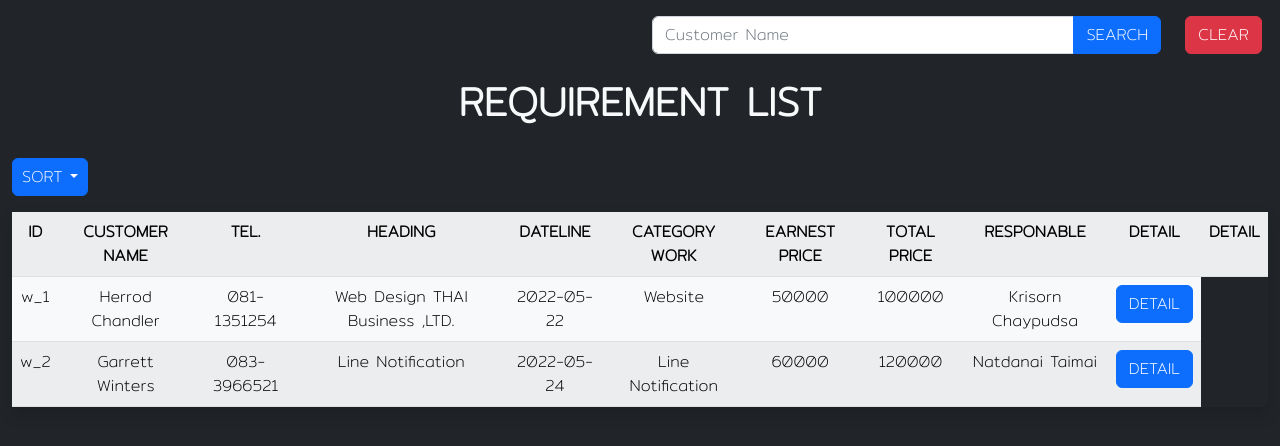
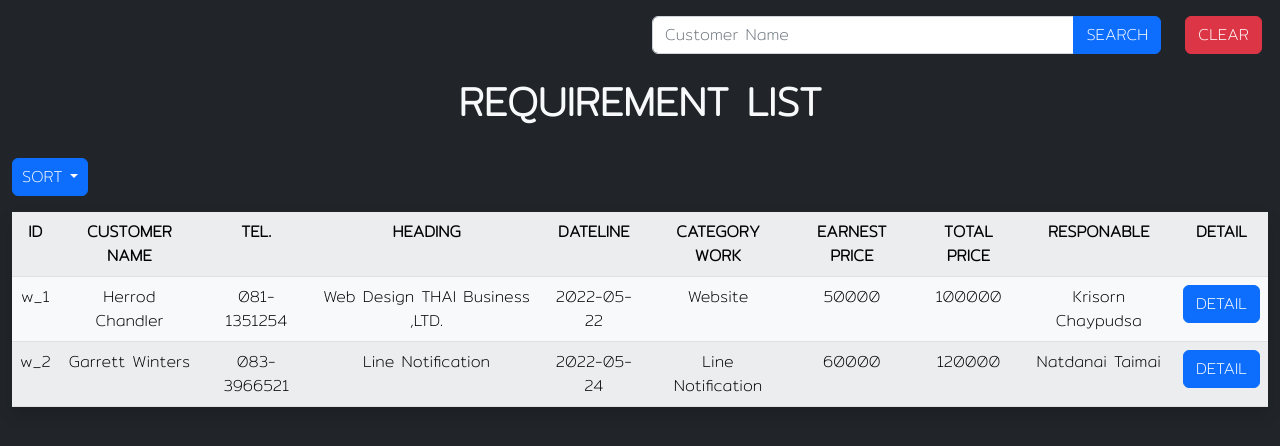
Before and after one commit to Sahasawat050143/gateWebTool, a PHP site: page /tool_organization/ in a window 1280 px wide. Shown: the part 56-502 px from the top of the page. Run offline with PHP 8.4, Linux system fonts and the light colour scheme; data comes from the database, SQL or seed files in the repository; some web fonts are replaced.

Commit message:
delete <th>Detail</> ที่เอาไว้ Test

```diff
--- a/Tool_organization/index.php
+++ b/Tool_organization/index.php
@@ -41,7 +41,6 @@
                 <th>EARNEST PRICE</th>
                 <th>TOTAL PRICE</th>
                 <th>RESPONABLE</th>
-                <th>DETAIL</th>
                 <th>DETAIL</th>
             </tr>
 
```
